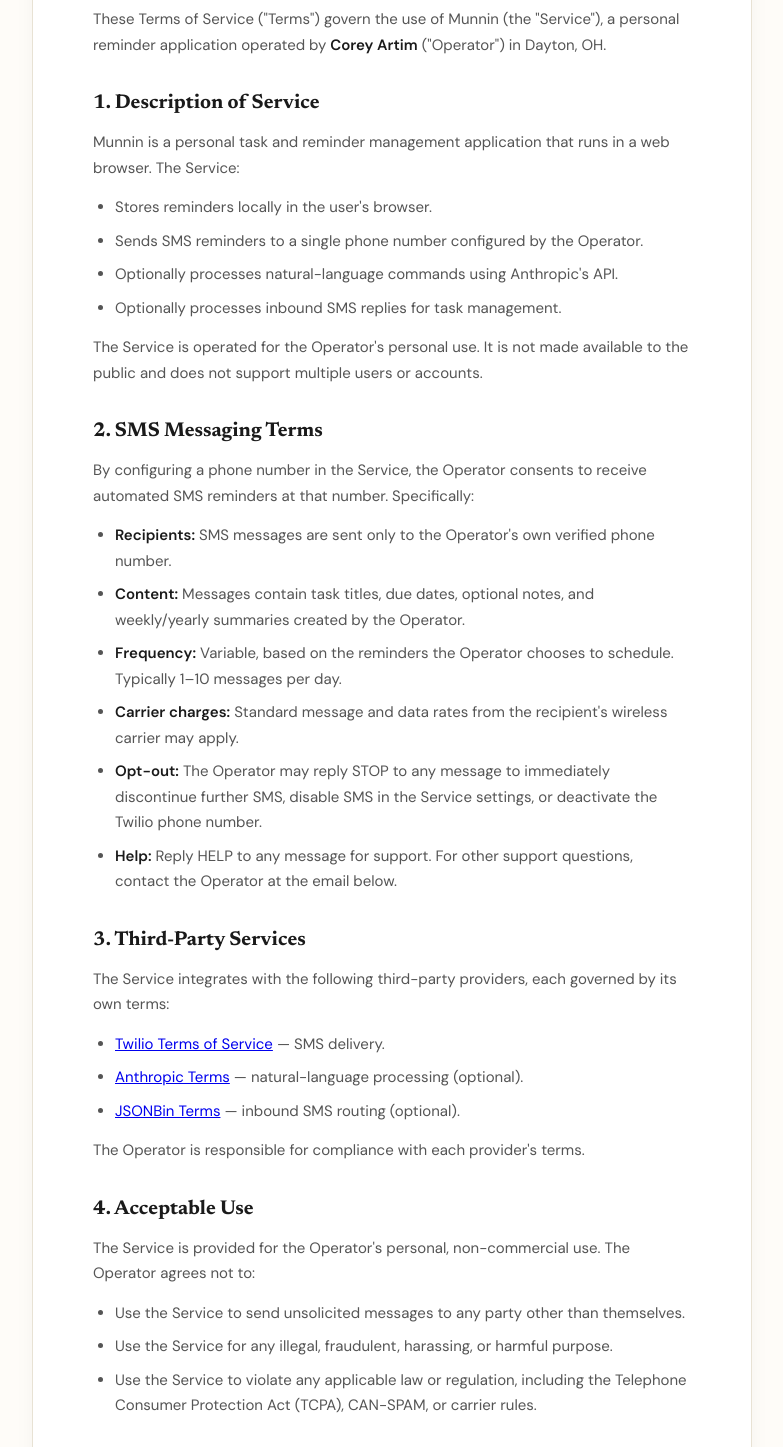
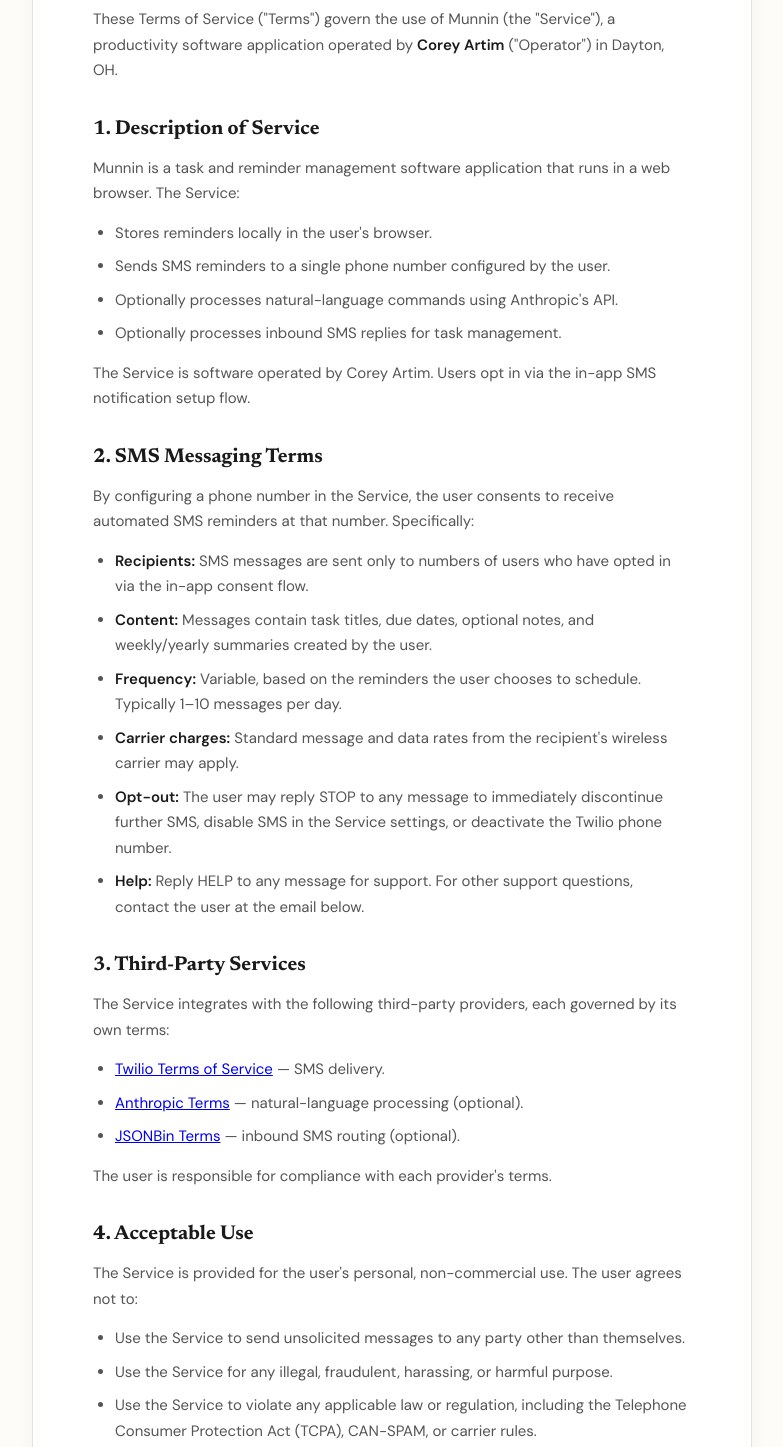
Before and after one commit to cartim1/Munnin, a plain HTML site: page terms.html in a window 1280 px wide. Shown: the part 320-1767 px from the top of the page, without its empty margins (248-1031 px from the left). Drawn offline with Linux system fonts and the light colour scheme.

Commit message:
Update terms.html

```diff
--- a/terms.html
+++ b/terms.html
@@ -65,27 +65,27 @@
   <h1>Terms of Service</h1>
   <div class="effective">Effective: May 28, 2026</div>
 
-  <p>These Terms of Service ("Terms") govern the use of Munnin (the "Service"), a personal reminder application operated by <strong>Corey Artim</strong> ("Operator") in Dayton, OH.</p>
+  <p>These Terms of Service ("Terms") govern the use of Munnin (the "Service"), a productivity software application operated by <strong>Corey Artim</strong> ("Operator") in Dayton, OH.</p>
 
   <h2>1. Description of Service</h2>
-  <p>Munnin is a personal task and reminder management application that runs in a web browser. The Service:</p>
+  <p>Munnin is a task and reminder management software application that runs in a web browser. The Service:</p>
   <ul>
     <li>Stores reminders locally in the user's browser.</li>
-    <li>Sends SMS reminders to a single phone number configured by the Operator.</li>
+    <li>Sends SMS reminders to a single phone number configured by the user.</li>
     <li>Optionally processes natural-language commands using Anthropic's API.</li>
     <li>Optionally processes inbound SMS replies for task management.</li>
   </ul>
-  <p>The Service is operated for the Operator's personal use. It is not made available to the public and does not support multiple users or accounts.</p>
+  <p>The Service is software operated by Corey Artim. Users opt in via the in-app SMS notification setup flow.</p>
 
   <h2>2. SMS Messaging Terms</h2>
-  <p>By configuring a phone number in the Service, the Operator consents to receive automated SMS reminders at that number. Specifically:</p>
+  <p>By configuring a phone number in the Service, the user consents to receive automated SMS reminders at that number. Specifically:</p>
   <ul>
-    <li><strong>Recipients:</strong> SMS messages are sent only to the Operator's own verified phone number.</li>
-    <li><strong>Content:</strong> Messages contain task titles, due dates, optional notes, and weekly/yearly summaries created by the Operator.</li>
-    <li><strong>Frequency:</strong> Variable, based on the reminders the Operator chooses to schedule. Typically 1–10 messages per day.</li>
+    <li><strong>Recipients:</strong> SMS messages are sent only to numbers of users who have opted in via the in-app consent flow.</li>
+    <li><strong>Content:</strong> Messages contain task titles, due dates, optional notes, and weekly/yearly summaries created by the user.</li>
+    <li><strong>Frequency:</strong> Variable, based on the reminders the user chooses to schedule. Typically 1–10 messages per day.</li>
     <li><strong>Carrier charges:</strong> Standard message and data rates from the recipient's wireless carrier may apply.</li>
-    <li><strong>Opt-out:</strong> The Operator may reply STOP to any message to immediately discontinue further SMS, disable SMS in the Service settings, or deactivate the Twilio phone number.</li>
-    <li><strong>Help:</strong> Reply HELP to any message for support. For other support questions, contact the Operator at the email below.</li>
+    <li><strong>Opt-out:</strong> The user may reply STOP to any message to immediately discontinue further SMS, disable SMS in the Service settings, or deactivate the Twilio phone number.</li>
+    <li><strong>Help:</strong> Reply HELP to any message for support. For other support questions, contact the user at the email below.</li>
   </ul>
 
   <h2>3. Third-Party Services</h2>
@@ -95,10 +95,10 @@
     <li><a href="https://www.anthropic.com/legal/consumer-terms">Anthropic Terms</a> — natural-language processing (optional).</li>
     <li><a href="https://jsonbin.io/terms-and-conditions">JSONBin Terms</a> — inbound SMS routing (optional).</li>
   </ul>
-  <p>The Operator is responsible for compliance with each provider's terms.</p>
+  <p>The user is responsible for compliance with each provider's terms.</p>
 
   <h2>4. Acceptable Use</h2>
-  <p>The Service is provided for the Operator's personal, non-commercial use. The Operator agrees not to:</p>
+  <p>The Service is provided for the user's personal, non-commercial use. The user agrees not to:</p>
   <ul>
     <li>Use the Service to send unsolicited messages to any party other than themselves.</li>
     <li>Use the Service for any illegal, fraudulent, harassing, or harmful purpose.</li>
@@ -106,16 +106,16 @@
   </ul>
 
   <h2>5. No Warranty</h2>
-  <p>The Service is provided "as is," without warranties of any kind, express or implied. The Operator makes no guarantee that messages will be delivered on time, that the Service will be available without interruption, or that the Service will be free of errors. Critical reminders should not rely solely on the Service.</p>
+  <p>The Service is provided "as is," without warranties of any kind, express or implied. The user makes no guarantee that messages will be delivered on time, that the Service will be available without interruption, or that the Service will be free of errors. Critical reminders should not rely solely on the Service.</p>
 
   <h2>6. Limitation of Liability</h2>
-  <p>To the maximum extent permitted by law, the Operator shall not be liable for any indirect, incidental, special, consequential, or punitive damages arising from use of the Service, including but not limited to missed reminders, lost data, or SMS delivery failures.</p>
+  <p>To the maximum extent permitted by law, the user shall not be liable for any indirect, incidental, special, consequential, or punitive damages arising from use of the Service, including but not limited to missed reminders, lost data, or SMS delivery failures.</p>
 
   <h2>7. Modifications</h2>
-  <p>The Operator may modify these Terms at any time. Continued use of the Service after modifications constitutes acceptance of the revised Terms.</p>
+  <p>The user may modify these Terms at any time. Continued use of the Service after modifications constitutes acceptance of the revised Terms.</p>
 
   <h2>8. Termination</h2>
-  <p>The Operator may discontinue the Service at any time. The Service may be discontinued by uninstalling the application or deactivating the configured Twilio number.</p>
+  <p>The user may discontinue the Service at any time. The Service may be discontinued by uninstalling the application or deactivating the configured Twilio number.</p>
 
   <h2>9. Governing Law</h2>
   <p>These Terms are governed by the laws of the State of Ohio, United States, without regard to conflict-of-law principles.</p>
```
